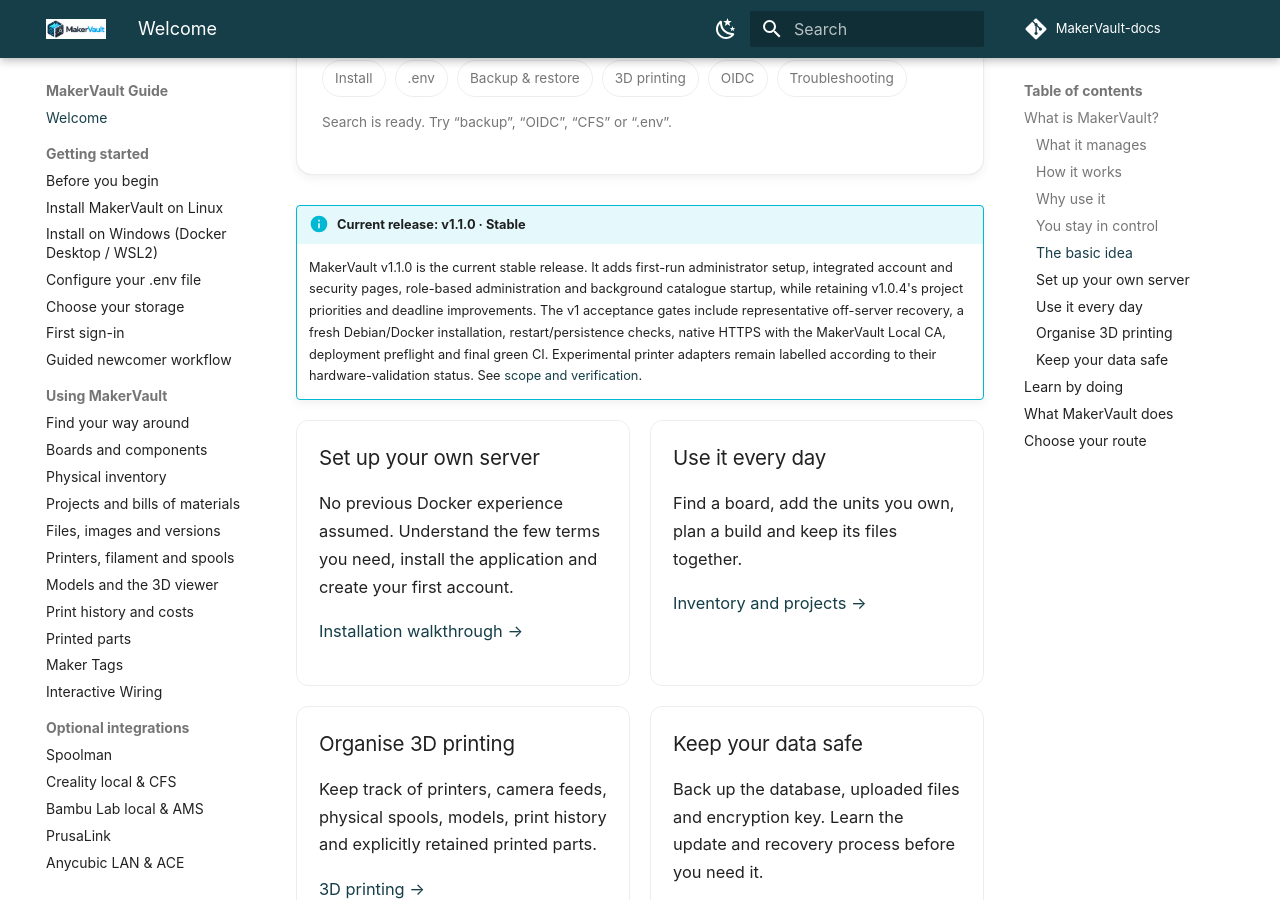
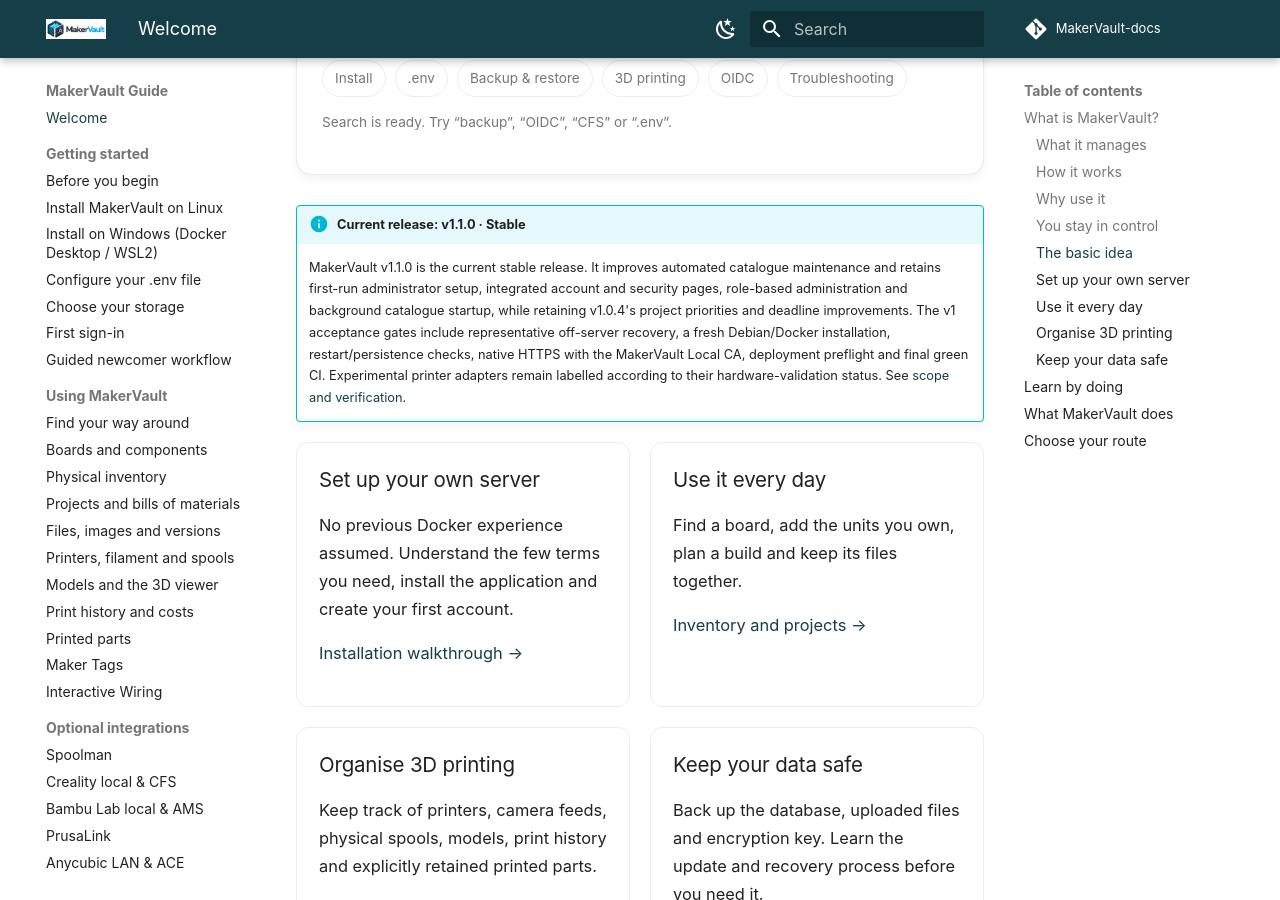
Before and after one commit to gavrd7/MakerVault-docs, an MkDocs documentation site: the page built from docs/guide/index.md, in a window 1280 px wide and 900 px high, scrolled down 2338 px. Built offline with MkDocs 1.6.1 and Material for MkDocs 9.7.7, drawn with Linux system fonts in a browser that asks for light colours; comment, search, counter and statistics services are not loaded.

Commit message:
docs: distinguish v1.1 catalogue updates from existing setup features

```diff
--- a/docs/guide/index.md
+++ b/docs/guide/index.md
@@ -88,7 +88,7 @@
 </div>
 
 !!! info "Current release: v1.1.0 · Stable"
-    MakerVault v1.1.0 is the current stable release. It adds first-run administrator setup, integrated account and security pages, role-based administration and background catalogue startup, while retaining v1.0.4's project priorities and deadline improvements. The v1 acceptance gates include representative off-server recovery, a fresh Debian/Docker installation, restart/persistence checks, native HTTPS with the MakerVault Local CA, deployment preflight and final green CI. Experimental printer adapters remain labelled according to their hardware-validation status. See [scope and verification](reference/about.md).
+    MakerVault v1.1.0 is the current stable release. It improves automated catalogue maintenance and retains first-run administrator setup, integrated account and security pages, role-based administration and background catalogue startup, while retaining v1.0.4's project priorities and deadline improvements. The v1 acceptance gates include representative off-server recovery, a fresh Debian/Docker installation, restart/persistence checks, native HTTPS with the MakerVault Local CA, deployment preflight and final green CI. Experimental printer adapters remain labelled according to their hardware-validation status. See [scope and verification](reference/about.md).
 
 <div class="guide-grid" markdown>
 <div class="guide-card" markdown>
```
